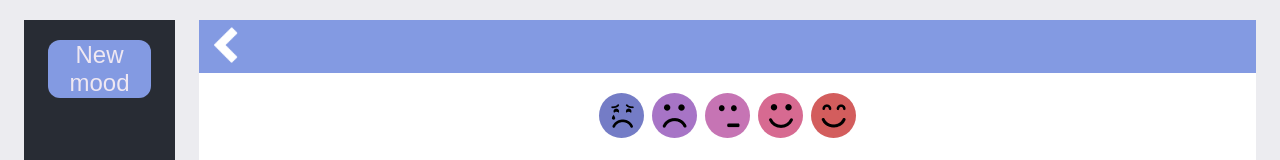
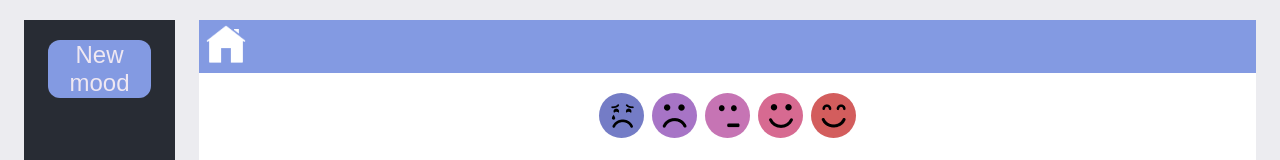
Before and after one commit to ndrlpzm/mood-tracker, a React (Create React App) app: page /moods/new in a window 1280 px wide. Shown: the top 160 px of the page. Built offline with nearby package versions, Linux system fonts and the light colour scheme.

Commit message:
back button changes and cleanup

```diff
--- a/src/common-components/Toast.tsx
+++ b/src/common-components/Toast.tsx
@@ -1,4 +1,3 @@
-import { Toast } from "../data/classes/toast.ts";
 import { useToastContext } from "../data/toastContext.tsx";
 
 export function ToastComponent() {
--- a/src/detail/MoodDetail.tsx
+++ b/src/detail/MoodDetail.tsx
@@ -4,7 +4,7 @@ import { MoodDetailForm } from "./MoodDetailForm";
 import "./MoodDetail.css";
 import DeleteButton from "./DeleteButton";
 import IconButton from "../common-components/IconButton";
-import leftArrowIcon from "../resources/icons8-chevron-left-50.png";
+import homeIcon from "../resources/icons8-home-50.png";
 import { useApi } from "../hooks/use-api";
 import { useEffect, useState } from "react";
 import { Mood } from "../data/classes/mood";
@@ -26,16 +26,15 @@ export const MoodDetail = () => {
   if (isNaN(parsedMoodId)) return <div>error state - nan id</div>;
   if (isLoading) return <div>Loading</div>;
   if (isValidating) return <div>Loading</div>;
-  //if (error) return <div>error from the api</div>;
 
   return (
     <div className="mood-detail">
       <nav>
         <div className="nav-left">
           <IconButton
-            displayImg={leftArrowIcon}
+            displayImg={homeIcon}
             callbackFunction={() => {
-              navigate(-1);
+              navigate("/");
             }}
             description="Back"
           ></IconButton>
--- a/src/detail/NewMood.tsx
+++ b/src/detail/NewMood.tsx
@@ -2,7 +2,7 @@ import { useState } from "react";
 import { useNavigate } from "react-router-dom";
 import { Mood } from "../data/classes/mood";
 import IconButton from "../common-components/IconButton";
-import leftArrowIcon from "../resources/icons8-chevron-left-50.png";
+import homeIcon from "../resources/icons8-home-50.png";
 import MoodDetailForm from "./MoodDetailForm";
 import { addMood } from "../data/apiMock";
 
@@ -17,7 +17,7 @@ export const NewMood = () => {
       <nav>
         <div className="nav-left">
           <IconButton
-            displayImg={leftArrowIcon}
+            displayImg={homeIcon}
             callbackFunction={() => {
               navigate("/");
             }}
```
Also changed, not shown: src/resources/icons8-home-50.png (added).
